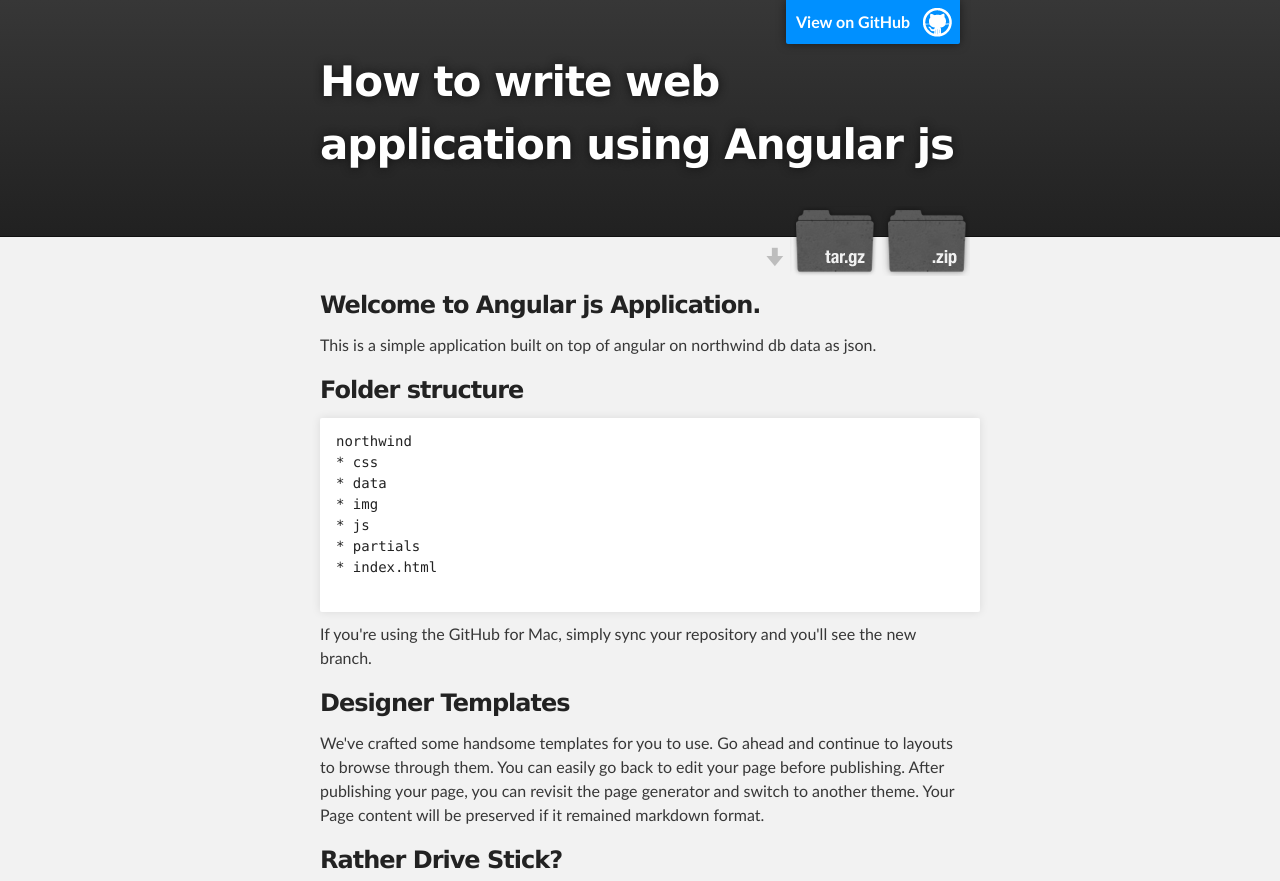
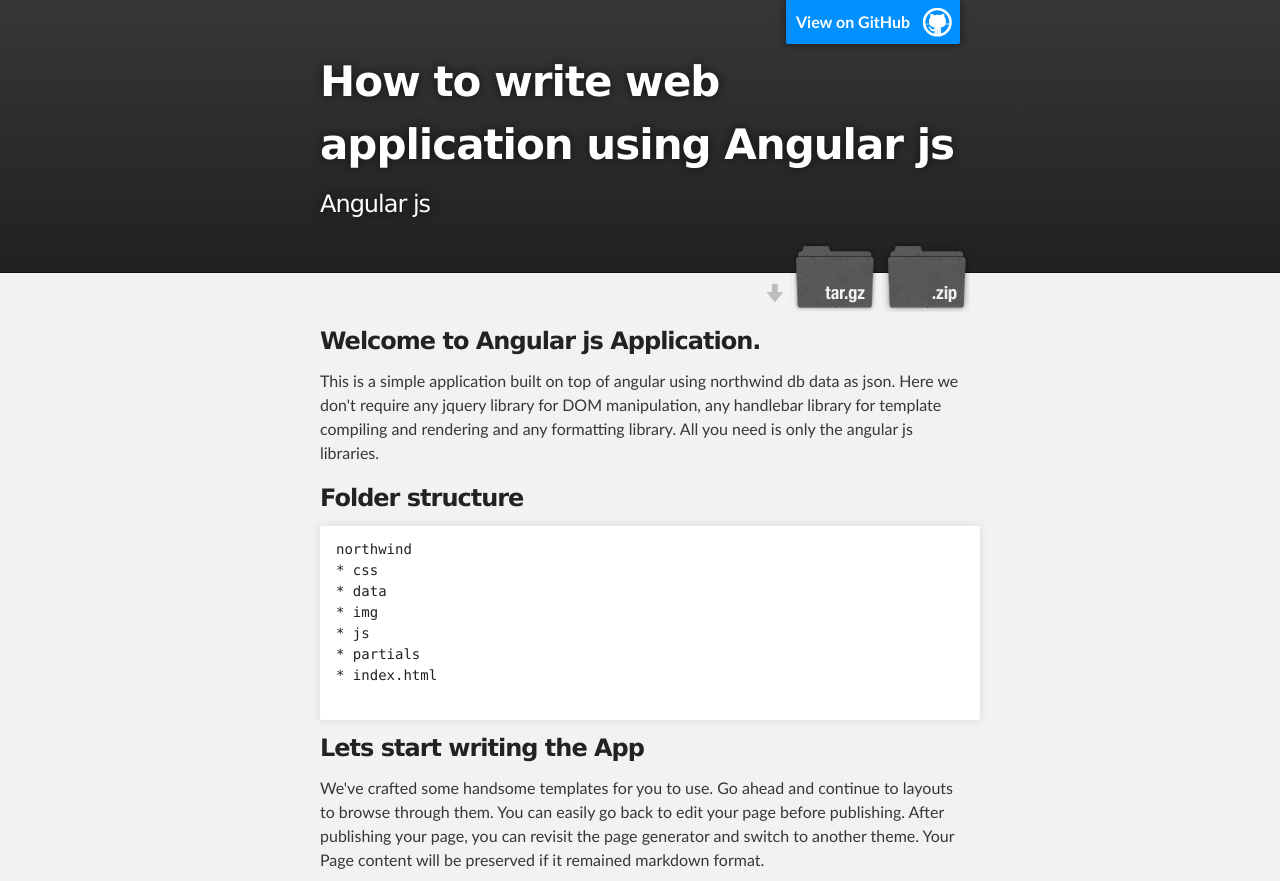
Before and after one commit to gsuresh86/northiwind_app_using_angularjs, a plain HTML site: page index.html in a window 1280 px wide. Shown: the top 881 px of the page. Drawn offline with Linux system fonts and the light colour scheme.

```diff
--- a/index.html
+++ b/index.html
@@ -4,7 +4,7 @@
   <head>
     <meta charset='utf-8' />
     <meta http-equiv="X-UA-Compatible" content="chrome=1" />
-    <meta name="description" content="How to write web application using Angular js : " />
+    <meta name="description" content="How to write web application using Angular js : Angular js" />
 
     <link rel="stylesheet" type="text/css" media="screen" href="stylesheets/stylesheet.css">
 
@@ -19,7 +19,7 @@
           <a id="forkme_banner" href="https://github.com/gsuresh86/Northiwind_App_Using_AngularJS">View on GitHub</a>
 
           <h1 id="project_title">How to write web application using Angular js</h1>
-          <h2 id="project_tagline"></h2>
+          <h2 id="project_tagline">Angular js</h2>
 
             <section id="downloads">
               <a class="zip_download_link" href="https://github.com/gsuresh86/Northiwind_App_Using_AngularJS/zipball/master">Download this project as a .zip file</a>
@@ -34,7 +34,8 @@
         <h3>
 <a name="welcome-to-angular-js-application" class="anchor" href="#welcome-to-angular-js-application"><span class="octicon octicon-link"></span></a>Welcome to Angular js Application.</h3>
 
-<p>This is a simple application built on top of angular on northwind db data as json. </p>
+<p>This is a simple application built on top of angular using northwind db data as json.
+Here we don't require any jquery library for DOM manipulation, any handlebar library for template compiling and rendering and any formatting library. All you need is only the angular js libraries.</p>
 
 <h3>
 <a name="folder-structure" class="anchor" href="#folder-structure"><span class="octicon octicon-link"></span></a>Folder structure</h3>
@@ -49,10 +50,8 @@
 
 </code></pre>
 
-<p>If you're using the GitHub for Mac, simply sync your repository and you'll see the new branch.</p>
-
 <h3>
-<a name="designer-templates" class="anchor" href="#designer-templates"><span class="octicon octicon-link"></span></a>Designer Templates</h3>
+<a name="lets-start-writing-the-app" class="anchor" href="#lets-start-writing-the-app"><span class="octicon octicon-link"></span></a>Lets start writing the App</h3>
 
 <p>We've crafted some handsome templates for you to use. Go ahead and continue to layouts to browse through them. You can easily go back to edit your page before publishing. After publishing your page, you can revisit the page generator and switch to another theme. Your Page content will be preserved if it remained markdown format.</p>
 
```
Also changed, not shown: params.json (+1 -1 lines).
